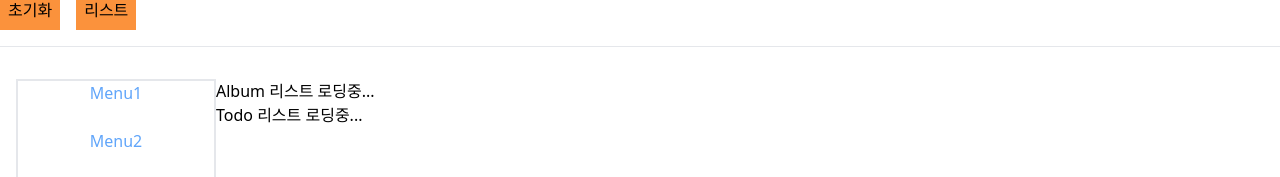
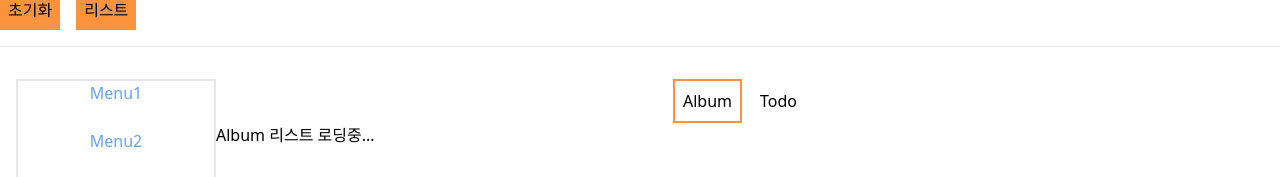
Before and after one commit to geonwooPark/React-v18, a React (Create React App) app: page / in a window 1280 px wide. Shown: the part 356-533 px from the top of the page. Built offline with nearby package versions, Linux system fonts and the light colour scheme; no server answers.

Commit message:
feat: Suspense와 Transition의 조합

```diff
--- a/src/components/ReactQuery.tsx
+++ b/src/components/ReactQuery.tsx
@@ -1,22 +1,53 @@
-import React, { Suspense } from 'react'
+import React, { Suspense, useState, useTransition } from 'react'
 import Sidebar from './Sidebar'
 import AlbumList from './AlbumList'
 import TodoList from './TodoList'
 import { ErrorBoundary } from 'react-error-boundary'
 
+type Tabs = 'album' | 'todo'
+
 export default function ReactQuery() {
+  const [selectedTab, setSelectedTab] = useState<Tabs>('album')
+  const [isPending, startTransition] = useTransition()
+
+  const onClickTab = (tab: Tabs) => {
+    startTransition(() => setSelectedTab(tab))
+  }
+
   return (
     <div className="flex p-4">
       <Sidebar />
       <div className="flex-1">
+        <div className="flex justify-center gap-2">
+          <button
+            className={`p-2 border-2
+            ${
+              selectedTab === 'album'
+                ? 'border-orange-400'
+                : 'border-transparent'
+            }
+            ${isPending ? 'opacity-20' : 'opacity-100'}`}
+            onClick={() => onClickTab('album')}
+          >
+            Album
+          </button>
+          <button
+            className={`p-2 border-2
+            ${
+              selectedTab === 'todo'
+                ? 'border-orange-400'
+                : 'border-transparent'
+            }
+            ${isPending ? 'opacity-20' : 'opacity-100'}`}
+            onClick={() => onClickTab('todo')}
+          >
+            Todo
+          </button>
+        </div>
+
         <ErrorBoundary fallback={<p>Album 리스트 에러입니다!</p>}>
           <Suspense fallback={<p>Album 리스트 로딩중...</p>}>
-            <AlbumList />
-          </Suspense>
-        </ErrorBoundary>
-        <ErrorBoundary fallback={<p>Todo 에러입니다!</p>}>
-          <Suspense fallback={<p>Todo 리스트 로딩중...</p>}>
-            <TodoList />
+            {selectedTab === 'album' ? <AlbumList /> : <TodoList />}
           </Suspense>
         </ErrorBoundary>
       </div>
```
